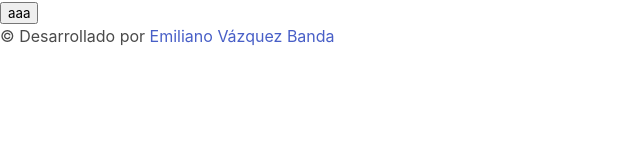
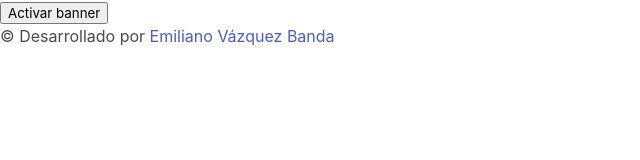
Before and after one commit to McChama/Banner-Animado, a plain HTML site: page index.html in a window 1280 px wide. Shown: the whole page, without its empty margins (0-640 px from the left). Drawn offline with nearby package versions, Linux system fonts and the light colour scheme.

Commit message:
Boton modificado

```diff
--- a/index.html
+++ b/index.html
@@ -10,7 +10,8 @@
     <title>Banner animado</title>
 </head>
 <body>
-    <button id="btn" onclick="Animacion();">aaa</button>
+    <button onclick="Animacion();">Activar banner</button>
+
     <div id="Banner-Inicia">
         <section class="hero is-danger px-6" style="z-index: 1; position: fixed; width: 100%;">
             <div class="hero-body">
```
